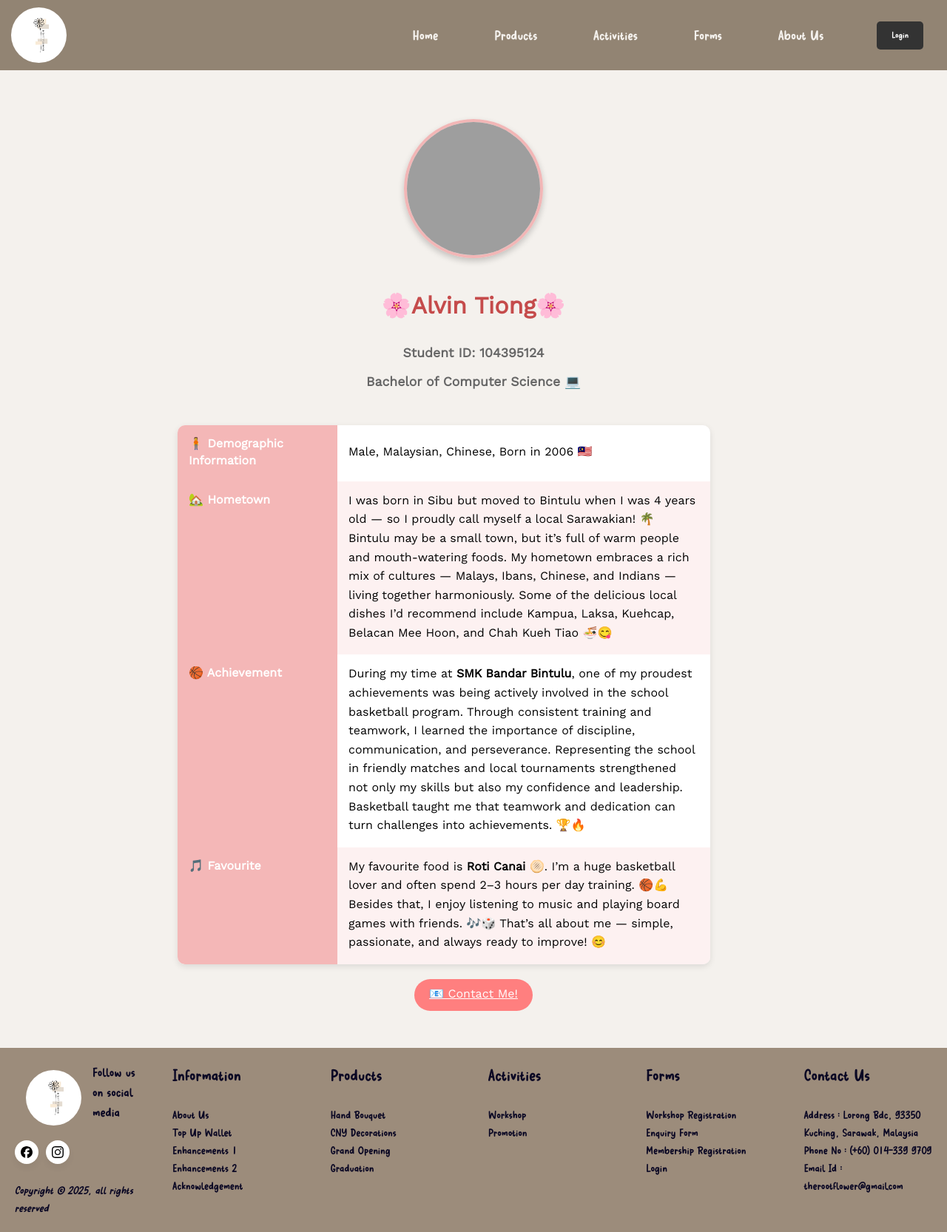
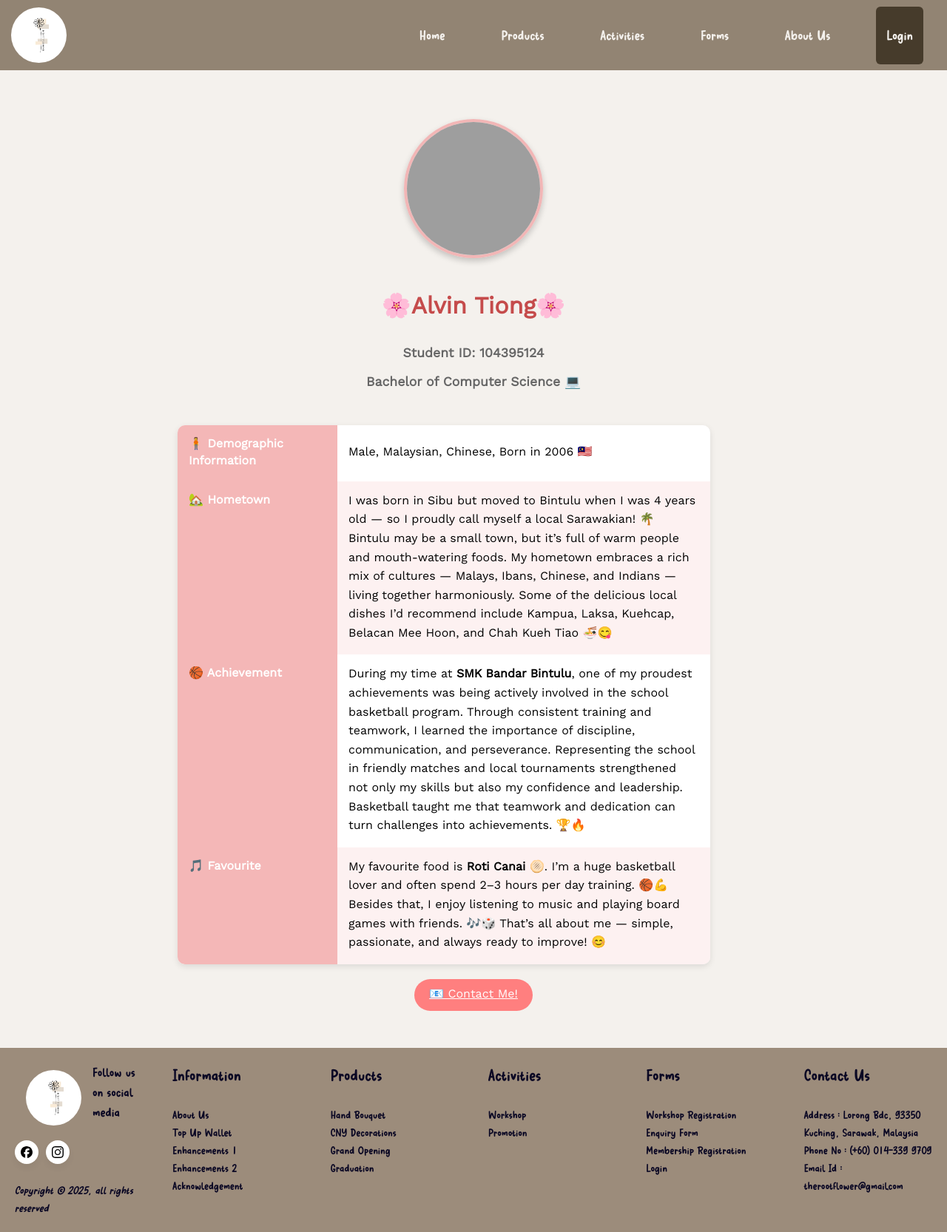
Before and after one commit to danyol123/rootflowers, a PHP site: page /alvin.php in a window 1280 px wide. Shown: the whole page at 74% size. Run offline with PHP 8.4, Linux system fonts and the light colour scheme; grey boxes are pictures that could not be loaded.

Commit message:
Update login button in navbar

```diff
--- a/navigation.php
+++ b/navigation.php
@@ -47,7 +47,7 @@ echo
           </ul>
         </li>
         <li class="dropdown"><a href="about_us.php">About Us</a></li>
-        <li class="dropdown"><a href="login.php" class="login-btn" style="background-color: #333; color: white; padding: 10px 20px; border-radius: 5px; margin-left: 10px;">Login</a></li>
+        <li class="dropdown"><a href="login.php" class="login-navbar">Login</a></li>
       </ul>
     </div>
   </nav>
--- a/styles/styles.css
+++ b/styles/styles.css
@@ -1093,6 +1093,22 @@ input[type="reset"]:hover {
   transform: translateY(-2px);
 }
 
+/* Login NAVBAR */
+.login-navbar {
+  background-color: #463b2b;
+  color: #f4f1ed;
+  padding: 12px;
+  border: none;
+  border-radius: 10px;
+  cursor: pointer;
+  transition: background-color 0.3s, transform 0.2s;
+}
+
+.login-navbar:hover {
+  background-color: #928473;
+  transform: translateY(-2px);
+}
+
 /* Links */
 .login-links {
   display: flex;
```
